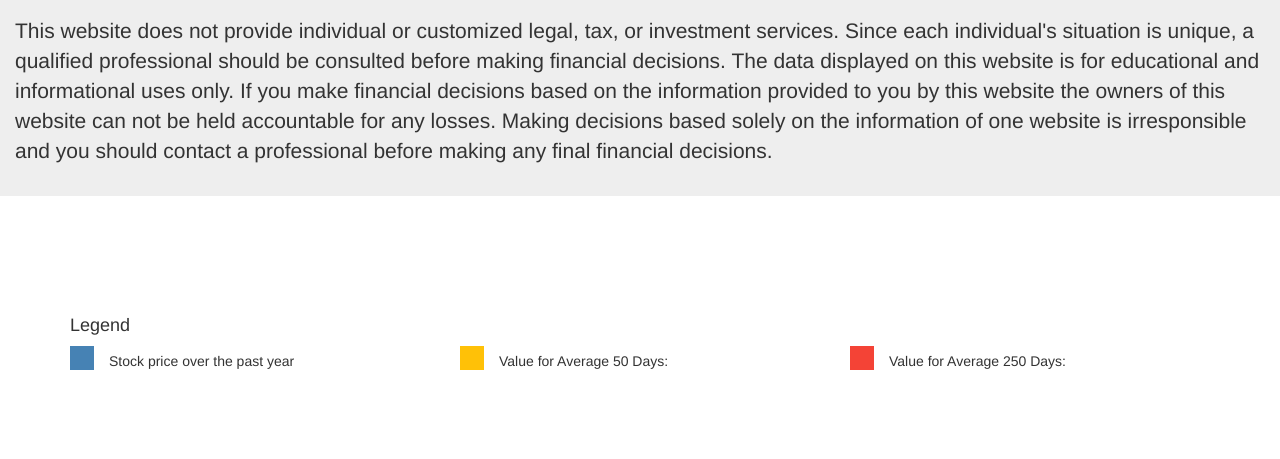
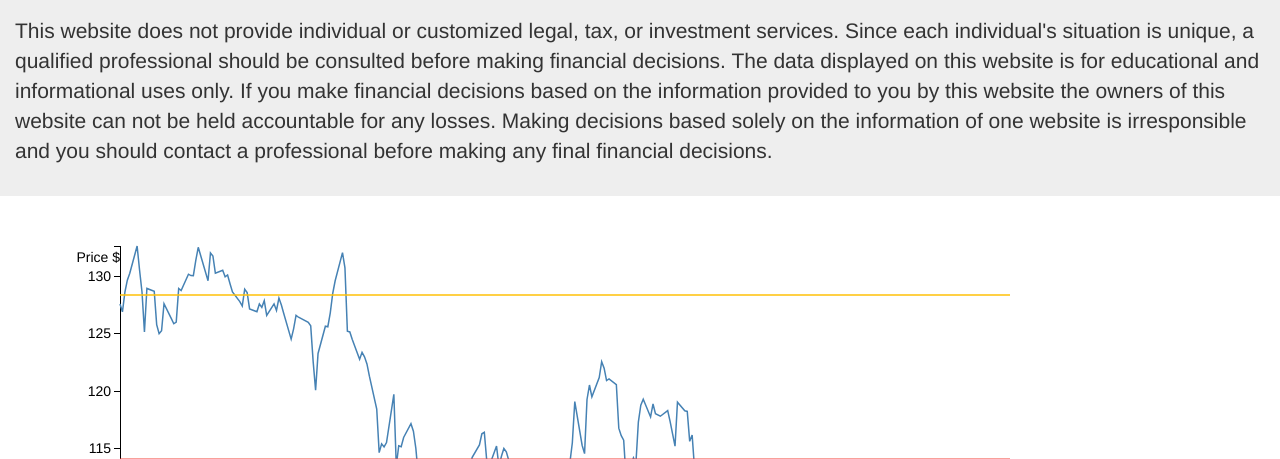
Before and after one commit to Criptic/Softwareentwicklung_Finances, a plain HTML site: page src/WEB-INF/apple.html in a window 1280 px wide. Shown: the part 215-674 px from the top of the page. Drawn offline with nearby package versions, Linux system fonts and the light colour scheme.

Commit message:
Changing the name in the js reference in apple.html

```diff
--- a/src/WEB-INF/apple.html
+++ b/src/WEB-INF/apple.html
@@ -81,6 +81,6 @@
     <script src="js/papaparse.min.js"></script>
     <!--Custom Javascripts -->
     <!--<script language="javascript" type="text/javascript" src="js/master.js"></script>-->
-    <script language="javascript" type="text/javascript" src="js/apple_graph.js"></script>
+    <script language="javascript" type="text/javascript" src="js/graph.js"></script>
   </body>
 </html>
```
